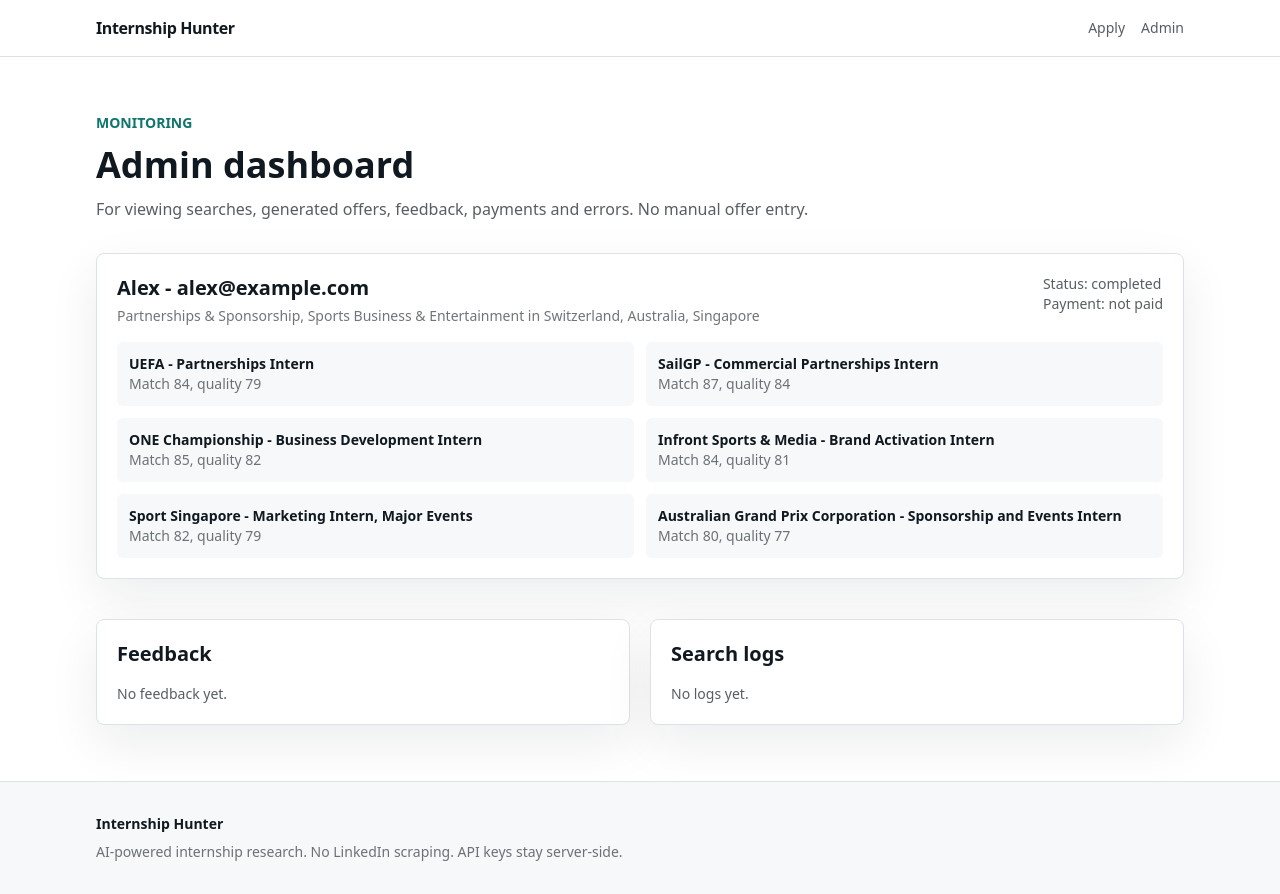
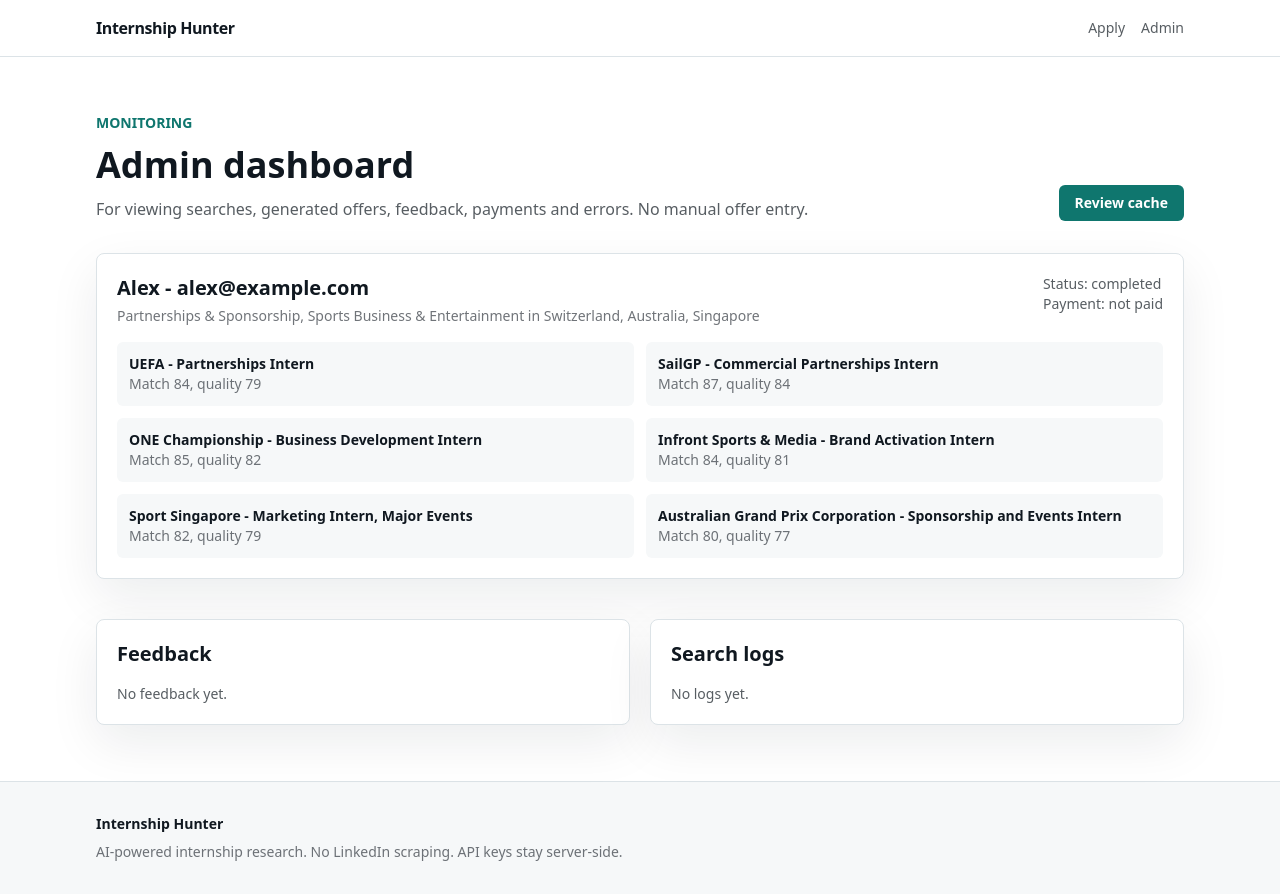
Before and after one commit to paulcuillerot-star/internshiphunter, a Next.js app: page /admin in a window 1280 px wide. Built offline with nearby package versions, Linux system fonts and the light colour scheme; no server answers.

Commit message:
Link admin dashboard to cache review

```diff
--- a/app/admin/page.tsx
+++ b/app/admin/page.tsx
@@ -1,3 +1,4 @@
+import Link from "next/link";
 import { listFeedback, listLogs, listReports, getProfile } from "@/lib/store";
 
 export const dynamic = "force-dynamic";
@@ -29,8 +30,13 @@
   return (
     <section className="section">
       <p className="text-sm font-semibold uppercase text-signal">Monitoring</p>
-      <h1 className="mt-3 text-4xl font-bold text-ink">Admin dashboard</h1>
-      <p className="mt-3 text-ink/70">For viewing searches, generated offers, feedback, payments and errors. No manual offer entry.</p>
+      <div className="mt-3 flex flex-col gap-4 md:flex-row md:items-end md:justify-between">
+        <div>
+          <h1 className="text-4xl font-bold text-ink">Admin dashboard</h1>
+          <p className="mt-3 text-ink/70">For viewing searches, generated offers, feedback, payments and errors. No manual offer entry.</p>
+        </div>
+        <Link className="rounded-md bg-signal px-4 py-2 text-sm font-bold text-white" href={`/admin/cache?password=${encodeURIComponent(searchParams.password ?? "")}`}>Review cache</Link>
+      </div>
 
       <div className="mt-8 grid gap-5">
         {reports.map((report, index) => {
```
